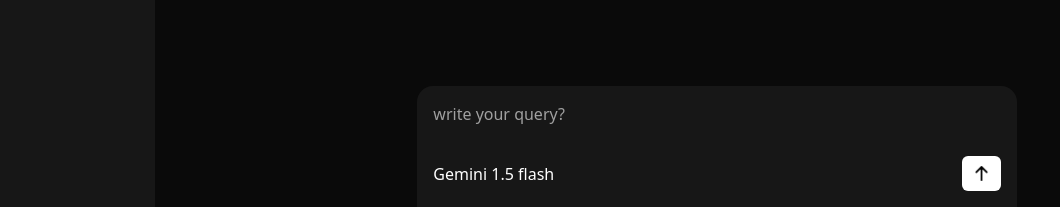
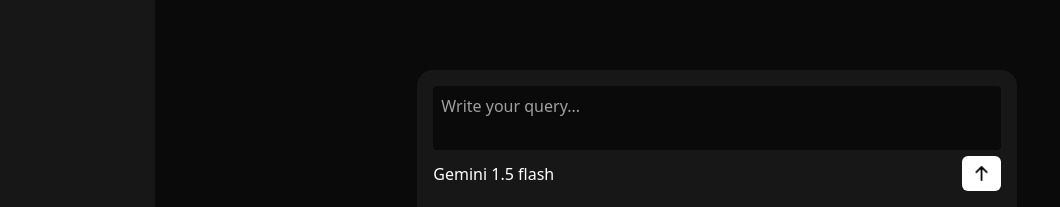
Before and after one commit to akshitvigg/GupshupAI, a Next.js app: page / in a window 1280 px wide. Shown: the part 593-800 px from the top of the page, without its empty margins (0-1060 px from the left). Built offline with nearby package versions, Linux system fonts and the light colour scheme.

Commit message:
bottm prompt area fixed

```diff
--- a/app/page.tsx
+++ b/app/page.tsx
@@ -1,6 +1,5 @@
 "use client"
 import axios from "axios"
-import { resolve } from "dns"
 import { useEffect, useRef, useState } from "react"
 
 
@@ -54,58 +53,66 @@ export default function Home() {
   }, [input])
 
   return (
-    <div className="flex text-black min-h-screen ">
 
-      <div className={` ${sidebarOpen ? "w-44" : "w-16"} transition-all duration-300 ease-in-out   bg-[#171717] text-white`}>
-        <div className="py-4  flex ">
-          <button className=" hover:bg-neutral-800  ml-2 rounded-full p-3   " onClick={() => setSidebarOpen(!sidebarOpen)}><img width={18} src={'/menu-burger.png'} /></button>
+    <div className="flex text-black min-h-screen">
+
+      {/* sidebar */}
+      <div className={`${sidebarOpen ? "w-44" : "w-16"} transition-all duration-300 ease-in-out bg-[#171717] text-white`}>
+        <div className="py-4 flex">
+          <button
+            className="hover:bg-neutral-800 ml-2 rounded-full p-3"
+            onClick={() => setSidebarOpen(!sidebarOpen)}
+          >
+            <img width={18} src={"/menu-burger.png"} />
+          </button>
         </div>
       </div>
 
+      {/* main chat area */}
+      <div className="bg-[#0A0A0A] flex flex-col w-full">
 
-      {/* main chat area */}
-      <div className="bg-[#0A0A0A] flex flex-col justify-between w-full">
-        <div className=" flex-1 space-y-4 p-4 overflow-y-auto">
+        <div className="flex-1 p-6 overflow-y-auto space-y-4">
           {msgs.map((m, i) => (
-            <div key={i} className=" w-full">
-              {m.role === "user" ?
-                <div className=" ml-auto  max-w-[70%] bg-[#2D2D2D] text-white px-4 py-2 rounded-lg whitespace-pre-wrap break-words">
+            <div key={i} className="w-full">
+              {m.role === "user" ? (
+                <div className="ml-auto max-w-[70%] bg-[#2D2D2D] text-white px-4 py-2 rounded-lg whitespace-pre-wrap break-words">
                   {m.text}
                 </div>
-                : <div className=" prose  prose-invert max-w-none text-gray-200 mx-auto leading-relaxed whitespace-pre-wrap">
-                  {m.text === "..." ?
-                    <span className="animate-pulse text-gray-400">Assistant is typing...</span>
-                    : m.text
-                  }
+              ) : (
+                <div className="prose prose-invert max-w-none text-gray-200 mx-auto leading-relaxed whitespace-pre-wrap">
+                  {m.text === "..."
+                    ? <span className="animate-pulse text-gray-400">Assistant is typing...</span>
+                    : m.text}
                 </div>
-              }
+              )}
             </div>
           ))}
         </div>
-
-
-        <div className=" flex sticky justify-center">
+        {/* promt area */}
+        <div className="sticky bottom-0 flex justify-center">
           <div className="p-4 w-[600px] rounded-t-2xl bg-[#171717]">
             <textarea
               ref={textAreaRef}
-              className="flex-1 text-white placeholder:text-[#A0A0A0]  w-[550px] outline-none rounded resize-none overflow-y-auto min-h-[40x] max-h-[120px]"
+              className="flex-1 text-white placeholder:text-[#A0A0A0] w-full outline-none rounded resize-none overflow-y-auto min-h-[40px] max-h-[120px] p-2 bg-[#0A0A0A]"
               rows={2}
               value={input}
               onChange={(e) => { setInput(e.target.value) }}
-              placeholder="write your query?"
+              placeholder="Write your query..."
             />
-            <div className="text-white  flex justify-between items-center ">
+
+            <div className="text-white flex justify-between items-center">
               <span>Gemini 1.5 flash</span>
-              <button className="px-3 text-white  py-2.5 bg-white rounded-md" onClick={sendMsgs}><img src={"/up-arrow.png"} width={15} /></button>
+              <button
+                className="px-3 py-2.5 bg-white rounded-md"
+                onClick={sendMsgs}
+              >
+                <img src={"/up-arrow.png"} width={15} />
+              </button >
+
             </div>
           </div>
         </div>
       </div>
-
-
-
-
     </div >
-
   )
 }
```
